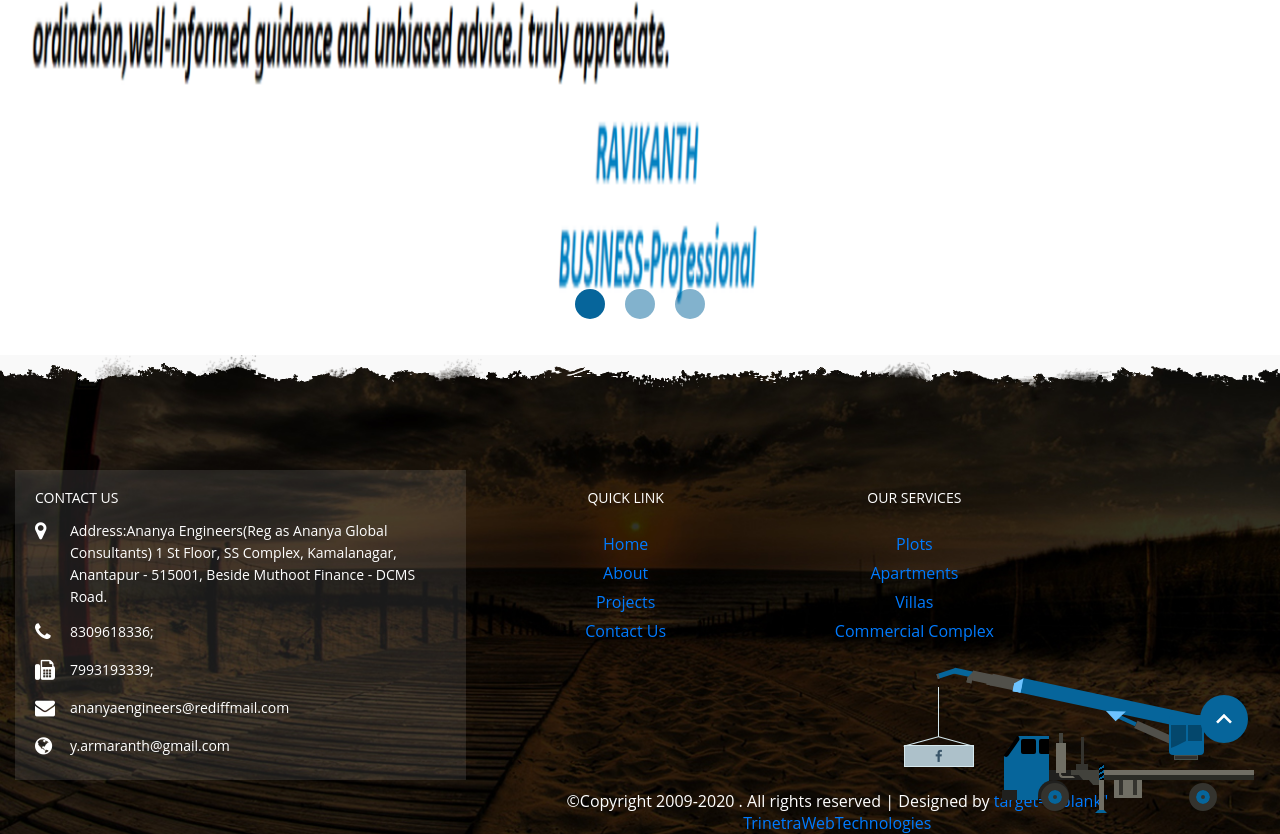
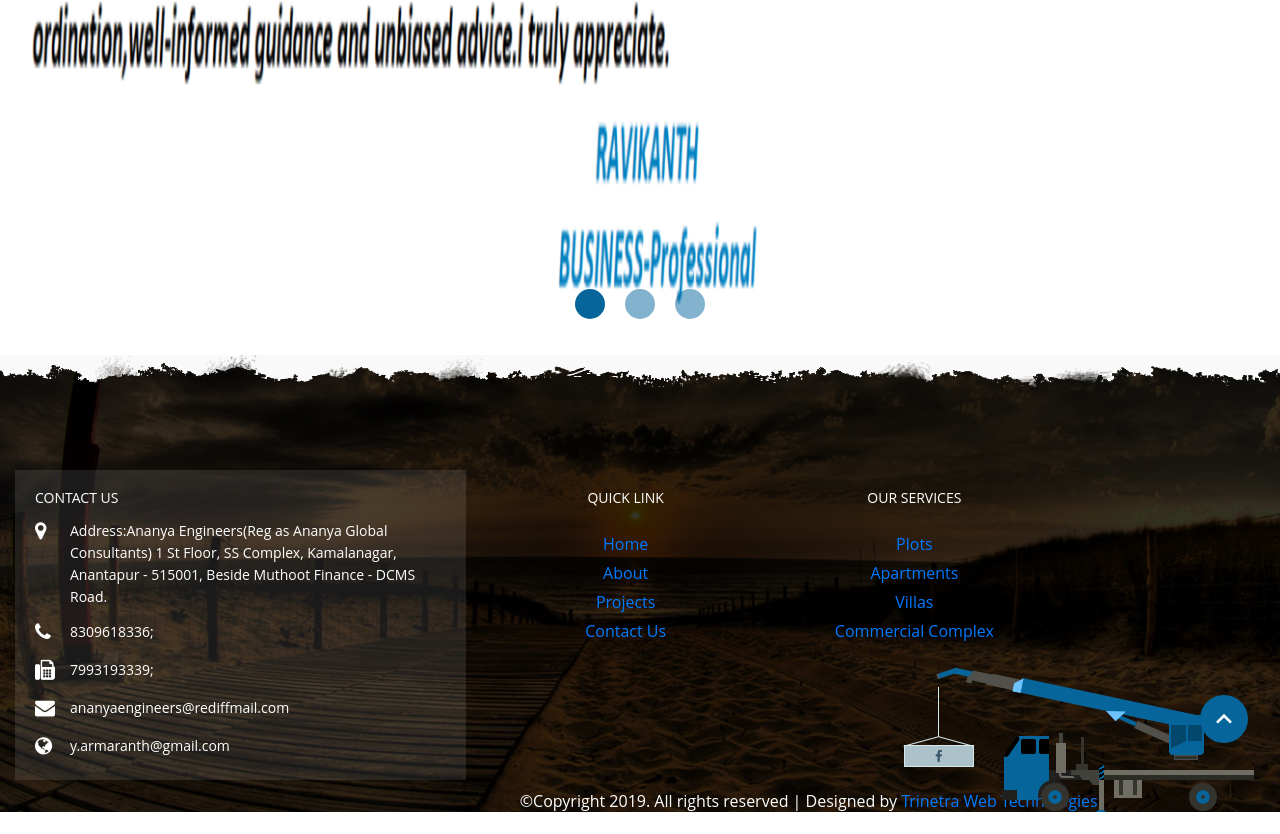
Before and after one commit to NagarjunaDabbara/ananyaengineers_old, a React (Create React App) app: page / in a window 1280 px wide. Shown: the part 2475-3309 px from the top of the page. After the commit the page ends 3287 px from the top, so only its background shows below. Built offline with nearby package versions, Linux system fonts and the light colour scheme.

Commit message:
Update footer.js

```diff
--- a/src/components/footer/footer.js
+++ b/src/components/footer/footer.js
@@ -144,9 +144,9 @@ const Footer=()=>(
 <div className="footer-bottom">
 <div className="row">
    <div className="mycompanyname">
-     <p className="text-white">©Copyright 2009-2020 . All rights reserved | Designed by
-			<a href="http://www.trinetrawebtechnologies.com"> target="_blank" TrinetraWebTechnologies </a>
-		 </p>
+     <p className="text-white">©Copyright 2019. All rights reserved | Designed by
+	<a href="http://www.trinetrawebtechnologies.com" target="_blank"> Trinetra Web Technologies </a>
+     </p>
       </div>
 
   <div className="col-lg-12 col-md-12 col-sm-12">
```
